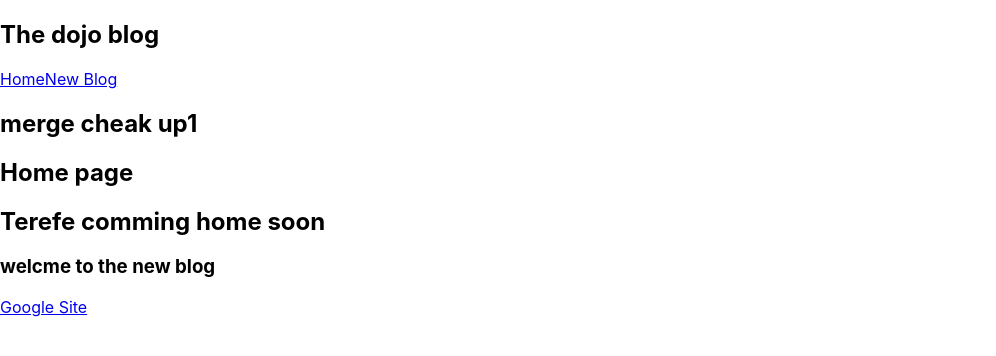
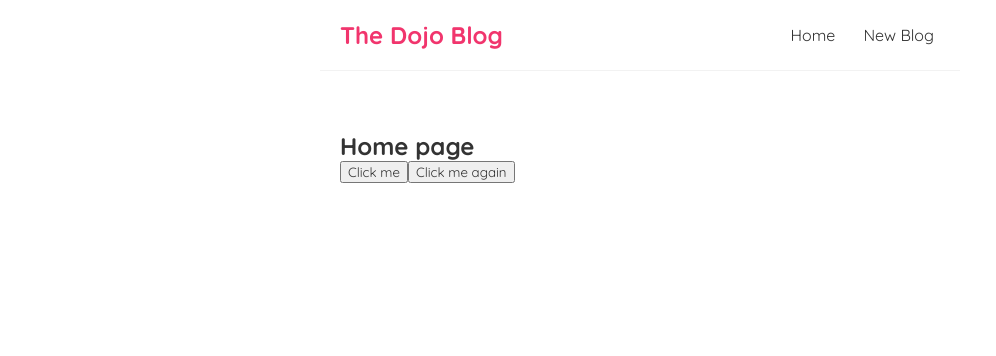
Before and after one commit to terefet/my-frst-reactrepo, a React (Create React App) app: page / in a window 1280 px wide. Shown: the top 356 px of the page, without its empty margins (0-996 px from the left). Built offline with nearby package versions, Linux system fonts and the light colour scheme.

Commit message:
event clicks

```diff
--- a/src/App.js
+++ b/src/App.js
@@ -9,9 +9,7 @@ function App() {
       <Navbar />
       <div className="content">
         <Home/>
-        <h2>Terefe comming home soon</h2>
-        <h3>{title}</h3>
-        <a href={link}>Google Site</a>
+
       </div>
     </div>
   );
--- a/src/Home.js
+++ b/src/Home.js
@@ -1,7 +1,16 @@
 const Home = () => {
+    const handleClick = (e) => {
+        console.log('hello ninjas', e);
+      }
+
+      const handleClickAgain = (name, e) => {
+        console.log('hello ' + name, e.target);
+      }
     return (
         <div className="home">
             <h2>Home page</h2>
+            <button onClick={handleClick}>Click me</button>
+            <button onClick={(e) => handleClickAgain('mario', e)}>Click me again</button>
         </div>
      );
 }
--- a/src/Navbar.js
+++ b/src/Navbar.js
@@ -1,11 +1,11 @@
 const Navbar = () => {
     return (
         <nav className="navbar">
-            <h1>The dojo blog</h1>
+            <h1>The Dojo Blog</h1>
             <div className="links">
                 <a href="/">Home</a>
-                <a href="/crate">New Blog</a>
-                <h2>merge cheak up1</h2>
+                <a href="/crate" >New Blog</a>
+
 
             </div>
         </nav>
--- a/src/index.css
+++ b/src/index.css
@@ -1,13 +1,35 @@
-body {
+@import url("https://fonts.googleapis.com/css2?family=Quicksand:wght@300;400;500;600;700&display=swap");
+
+/* base styles */
+* {
   margin: 0;
-  font-family: -apple-system, BlinkMacSystemFont, 'Segoe UI', 'Roboto', 'Oxygen',
-    'Ubuntu', 'Cantarell', 'Fira Sans', 'Droid Sans', 'Helvetica Neue',
-    sans-serif;
-  -webkit-font-smoothing: antialiased;
-  -moz-osx-font-smoothing: grayscale;
+  font-family: "Quicksand";
+  color: #333;
 }
-
-code {
-  font-family: source-code-pro, Menlo, Monaco, Consolas, 'Courier New',
-    monospace;
+.navbar {
+  padding: 20px;
+  display: flex;
+  align-items: center;
+  max-width: 600px;
+  margin: 0 auto;
+  border-bottom: 1px solid #f2f2f2;
 }
+.navbar h1 {
+  color: #f1356d;
+}
+.navbar .links {
+  margin-left: auto;
+}
+.navbar a {
+  margin-left: 16px;
+  text-decoration: none;
+  padding: 6px;
+}
+.navbar a:hover {
+  color: #f1356d;
+}
+.content {
+  max-width: 600px;
+  margin: 40px auto;
+  padding: 20px;
+}
```
